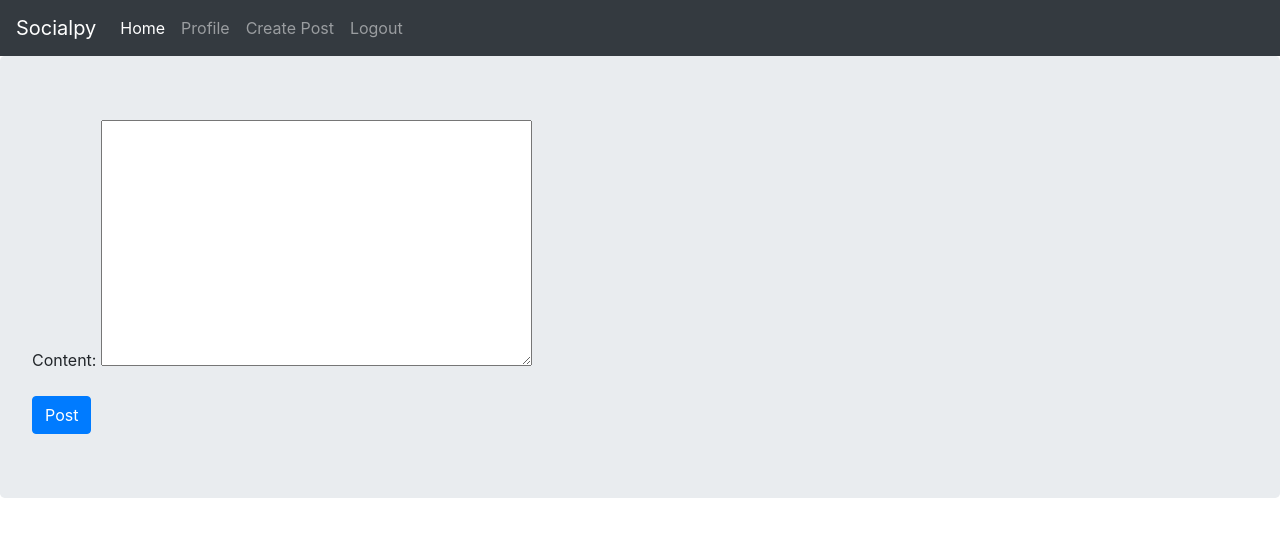
After one commit to mohsenhsz/socialpy, a Django app: page /create_post/1/ in a window 1280 px wide. The commit adds this page. Shown: the top 537 px of the page. Run offline with Django 3.2, Linux system fonts and the light colour scheme; a user stored in the database is signed in; tables that the repository leaves empty hold one stand-in row (values such as "Sample post").

Commit message:
Add the ability to create posts and restrict access to some pages

```diff
--- a/accounts/urls.py
+++ b/accounts/urls.py
@@ -3,8 +3,8 @@ from . import views
 
 
 urlpatterns = [
-    path('login', views.UserLogin, name='login'),
-    path('logout', views.UserLogout, name='logout'),
-    path('register', views.UserRegister, name='register'),
-    path('<int:user_id>', views.UserProfile, name='profile'),
+    path('login/', views.UserLogin, name='login'),
+    path('logout/', views.UserLogout, name='logout'),
+    path('register/', views.UserRegister, name='register'),
+    path('profile/<int:user_id>/', views.UserProfile, name='profile'),
 ]
--- a/accounts/views.py
+++ b/accounts/views.py
@@ -4,6 +4,7 @@ from .forms import UserLoginForm, UserRegisterationForm
 from django.contrib.auth import authenticate, login, logout
 from django.contrib import messages
 from core.models import Post
+from django.contrib.auth.decorators import login_required
 
 
 
@@ -41,13 +42,13 @@ def UserLogin(request):
         form = UserLoginForm()
     return render(request, 'accounts/login.html', {'form':form})
 
-
+@login_required(redirect_field_name='login')
 def UserLogout(request):
     logout(request)
     messages.success(request, f'You logged out successfully', 'success')
     return redirect('index')
 
-
+@login_required(redirect_field_name='login')
 def UserProfile(request, user_id):
     user = get_object_or_404(User, id=user_id)
     posts = Post.objects.filter(user=user)
--- /dev/null
+++ b/core/forms.py
@@ -0,0 +1,8 @@
+from django import forms
+from .models import Post
+
+
+class CreatePostForm(forms.ModelForm):
+    class Meta:
+        model = Post
+        fields = ('content', )
--- a/core/models.py
+++ b/core/models.py
@@ -5,7 +5,7 @@ from django.contrib.auth.models import User
 class Post(models.Model):
     user = models.ForeignKey(User, on_delete=models.CASCADE)
     content = models.TextField(max_length=1000)
-    slug = models.SlugField(max_length=200)
+    slug = models.SlugField(max_length=200, allow_unicode=True)
     publish_date = models.DateField(auto_now_add=True)
 
     def __str__(self):
--- /dev/null
+++ b/core/templates/core/create_post.html
@@ -0,0 +1,8 @@
+{% extends 'base.html' %}
+{% block content %}
+    <form action="" method="POST">
+        {% csrf_token %}
+        {{ form.as_p }}
+        <button class="btn btn-primary">Post</button>
+    </form>
+{% endblock %}
--- a/core/urls.py
+++ b/core/urls.py
@@ -4,5 +4,6 @@ from . import views
 
 urlpatterns = [
     path('', views.AllPosts, name='index'),
-    path('<int:year>/<int:month>/<int:day>/<slug:slug>',views.PostDetails, name='post_details'),
+    path('<int:year>/<int:month>/<int:day>/<slug:slug>/',views.PostDetails, name='post_details'),
+    path('create_post/<int:user_id>/', views.CreatePost, name='create_post'),
 ]
--- a/core/views.py
+++ b/core/views.py
@@ -1,6 +1,9 @@
-from django.shortcuts import render, get_object_or_404
+from django.shortcuts import render, get_object_or_404, redirect
 from .models import Post
-
+from .forms import CreatePostForm
+from django.contrib import messages
+from django.utils.text import slugify
+from django.contrib.auth.decorators import login_required
 
 def AllPosts(request):
     posts = Post.objects.all()
@@ -11,3 +14,20 @@ def PostDetails(request, year, month, day, slug):
     post = get_object_or_404(Post, publish_date__year=year,
                              publish_date__month=month, publish_date__day=day, slug=slug)
     return render(request, 'core/post_datails.html', {'post':post})
+
+@login_required(redirect_field_name='login')
+def CreatePost(request, user_id):
+    if request.method == 'POST':
+        form = CreatePostForm(request.POST)
+        if form.is_valid():
+            new_post = form.save(commit=False)
+            new_post.user = request.user
+            new_post.slug = slugify(form.cleaned_data['content'][:30], allow_unicode=True)
+            new_post.save()
+            messages.success(request, f'post created successfully', 'success')
+            return redirect('profile', user_id)
+        else:
+            messages.error(request, f'ops post dont save correctly. please try again!', 'danger')
+    else:
+        form = CreatePostForm
+    return render(request, 'core/create_post.html', {'form':form})
--- a/templates/inc/navbar.html
+++ b/templates/inc/navbar.html
@@ -12,6 +12,9 @@
         {% if user.is_authenticated %}
         <li class="nav-item">
           <a class="nav-link" href="{% url 'profile' user.id %}">Profile</a>
+        </li>
+        <li class="nav-item">
+          <a class="nav-link" href="{% url 'create_post' user.id %}">Create Post</a>
         </li>
           <li class="nav-item">
             <a class="nav-link" href="{% url 'logout' %}">Logout</a>
```
